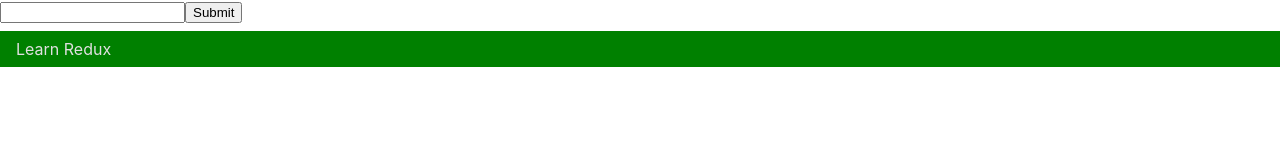
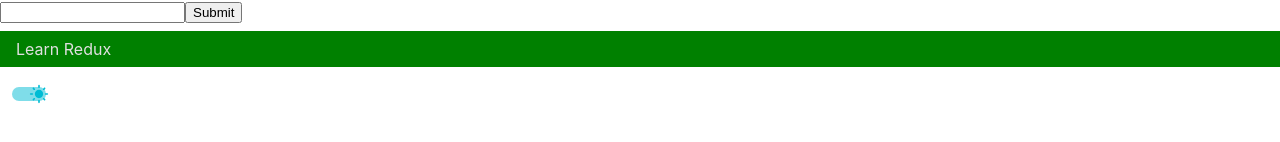
Before and after one commit to Joy-Honchan/conference-system, a React (Create React App) app: page /login in a window 1280 px wide. Shown: the part 240-382 px from the top of the page. Built offline with nearby package versions, Linux system fonts and the light colour scheme; no server answers.

Commit message:
color mode context toggle in ThemeProvider.tsx and Login.tsx

```diff
--- a/src/pages/Login.tsx
+++ b/src/pages/Login.tsx
@@ -1,12 +1,25 @@
-import { useTheme, Typography, Box, Paper, Button } from '@mui/material'
+import {
+  useTheme,
+  Typography,
+  Box,
+  Paper,
+  Button,
+  IconButton
+} from '@mui/material'
 import { notifySuccess, notifyError } from 'utils/notify'
 import useSWR from 'swr'
 import { useFormik } from 'formik'
 import * as yup from 'yup'
 import List from '@mui/material/List'
 import ListItem from '@mui/material/ListItem'
+import Switch from '@mui/material/Switch/Switch'
 import { useAppSelector, useAppDispatch } from 'hooks/reduxHooks'
 import { addTodo } from 'store/slices/todoSlice'
+import { ColorModeContext } from 'providers/ThemeProvider'
+
+import DarkModeIcon from '@mui/icons-material/DarkMode'
+import LightModeIcon from '@mui/icons-material/LightMode'
+import { useContext, useEffect } from 'react'
 
 interface UserSWRType {
   id: string
@@ -16,6 +29,9 @@
   const theme = useTheme()
   // const { data, error } = useSWR<UserSWRType>('/user')
   const dispatch = useAppDispatch()
+  const handleColorMode = useContext(ColorModeContext).toggleColorMode
+  // const user = { name: 'john' }
+  // useEffect(() => console.log('user changed'), [user])
 
   const formik = useFormik({
     initialValues: {
@@ -51,6 +67,7 @@
       )} */}
       <Button onClick={() => notifySuccess('Success')}>Success</Button>
       <Button onClick={() => notifyError('Error')}>Error</Button>
+      {/* <Button className="btn">Button</Button> */}
       <form onSubmit={formik.handleSubmit}>
         <input
           type="text"
@@ -73,6 +90,12 @@
           </ListItem>
         ))}
       </List>
+      <Switch
+        checked={theme.palette.mode === 'light'}
+        icon={<DarkModeIcon fontSize="small" />}
+        checkedIcon={<LightModeIcon fontSize="small" />}
+        onChange={handleColorMode}
+      />
     </Box>
   )
 }
--- a/src/providers/ThemeProvider/index.tsx
+++ b/src/providers/ThemeProvider/index.tsx
@@ -8,7 +8,7 @@
 } from '@mui/material/styles'
 import useMediaQuery from '@mui/material/useMediaQuery'
 
-const ColorModeContext = createContext({
+export const ColorModeContext = createContext({
   toggleColorMode: () => {}
 })
 
@@ -52,7 +52,10 @@
         components: {
           MuiButton: {
             styleOverrides: {
-              root: ({ theme }) => ({
+              root: ({ ownerState, theme }) => ({
+                // ...(ownerState.className === 'btn' && {
+                //   backgroundColor: 'red'
+                // }),
                 color: theme.palette.text.primary
               })
             }
```
